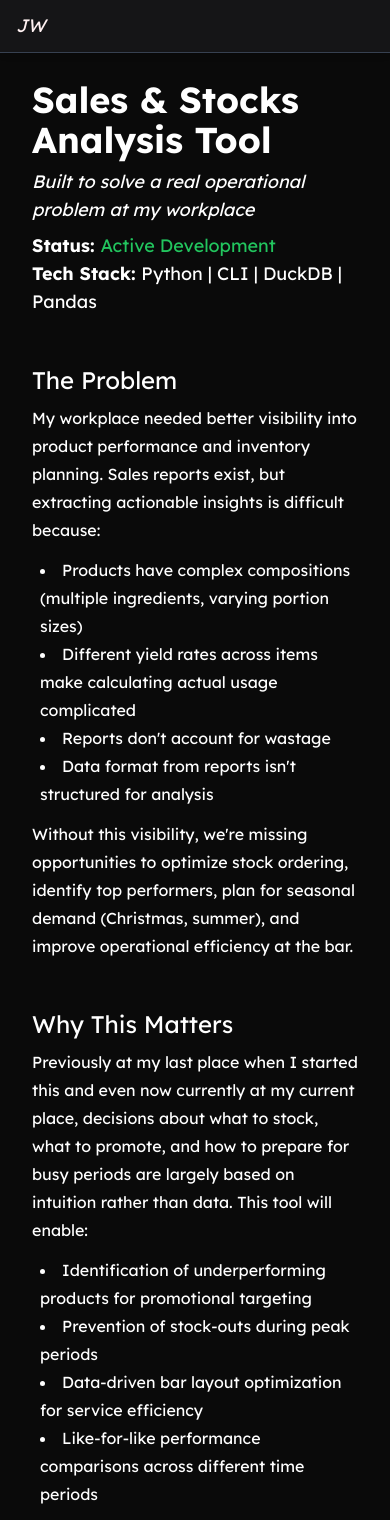
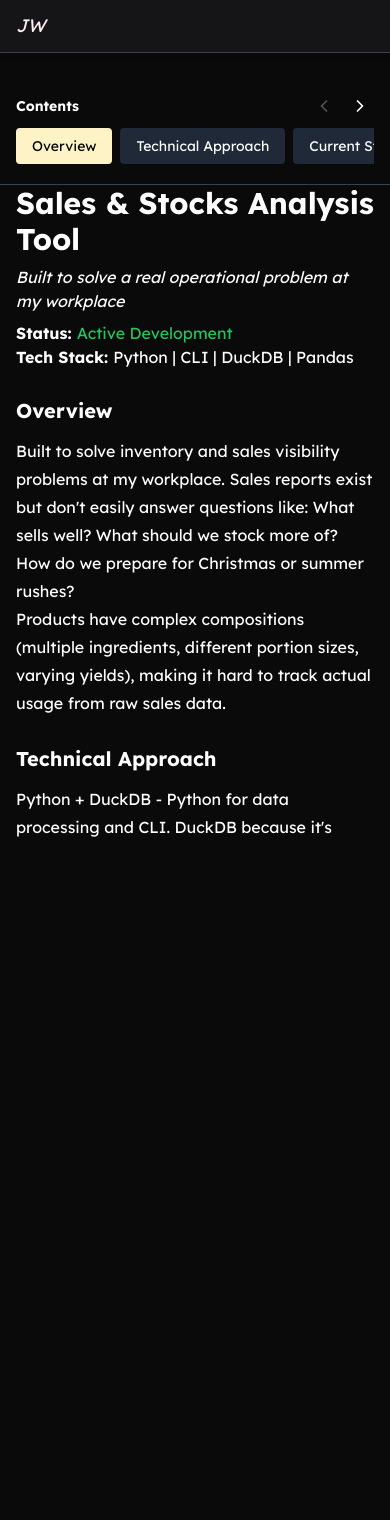
Before and after one commit to WestheadJ/portfolio, a React (Vite) app: page /projects/sales-to-stocks in a window 390 px wide. After the commit the page ends 844 px from the top, so only its background shows below. Built offline with nearby package versions, Linux system fonts and the light colour scheme.

Commit message:
added. contents bar

```diff
--- a/src/components/projects/Sales-To-Stocks.jsx
+++ b/src/components/projects/Sales-To-Stocks.jsx
@@ -1,38 +1,179 @@
-import React from 'react'
+import React, { useState, useEffect, useRef } from 'react'
+import { ChevronLeft, ChevronRight } from 'lucide-react'
 
 export default function Sales_To_Stocks() {
+    const [activeSection, setActiveSection] = useState('overview')
+    const scrollContainerRef = useRef(null)
+    const contentRefs = useRef({})
+
+    const sections = [
+        { id: 'overview', label: 'Overview' },
+        { id: 'technical-approach', label: 'Technical Approach' },
+        { id: 'current-status', label: 'Current Status' },
+        { id: 'what-learned', label: 'What I Have Learned' },
+        { id: 'planned-impact', label: 'Planned Impact' }
+    ]
+
+    useEffect(() => {
+        const handleScroll = () => {
+            const scrollContainer = scrollContainerRef.current
+            if (!scrollContainer) return
+
+            const scrollTop = scrollContainer.scrollTop
+            const scrollHeight = scrollContainer.scrollHeight - scrollContainer.clientHeight
+            const scrollPercent = scrollHeight > 0 ? (scrollTop / scrollHeight) * 100 : 0
+
+            // Divide the page into equal segments based on number of sections
+            const segmentSize = 100 / sections.length
+            const currentSegment = Math.floor(scrollPercent / segmentSize)
+            const sectionIndex = Math.min(currentSegment, sections.length - 1)
+
+            setActiveSection(sections[sectionIndex].id)
+        }
+
+        const scrollContainer = scrollContainerRef.current
+        if (scrollContainer) {
+            handleScroll() // Run once on mount
+            scrollContainer.addEventListener('scroll', handleScroll)
+            return () => scrollContainer.removeEventListener('scroll', handleScroll)
+        }
+    }, [])
+
+    const scrollToSection = (sectionId) => {
+        const section = contentRefs.current[sectionId]
+        const container = scrollContainerRef.current
+        if (section && container) {
+            const offsetTop = section.offsetTop - 100
+            container.scrollTo({ top: offsetTop, behavior: 'smooth' })
+        }
+    }
+
+    const currentIndex = sections.findIndex(s => s.id === activeSection)
+    const canGoPrev = currentIndex > 0
+    const canGoNext = currentIndex < sections.length - 1
+
+    const goToPrev = () => {
+        if (canGoPrev) scrollToSection(sections[currentIndex - 1].id)
+    }
+
+    const goToNext = () => {
+        if (canGoNext) scrollToSection(sections[currentIndex + 1].id)
+    }
+
     return (
-        <div className='pt-20 px-8 text-white flex flex-col w-full justify-center leading-7'>
+        <div className='w-full h-screen pt-20 flex flex-col lg:flex-row text-white overflow-hidden'>
+            {/* Mobile horizontal scrollable nav */}
+            <div className='lg:hidden w-full border-b border-gray-700 px-4 py-3'>
+                <div className='flex items-center justify-between mb-2'>
+                    <h2 className='font-bold text-sm'>Contents</h2>
+                    <div className='flex gap-2'>
+                        <button
+                            onClick={goToPrev}
+                            disabled={!canGoPrev}
+                            className='p-1 hover:bg-gray-700 rounded disabled:opacity-30 disabled:cursor-not-allowed'
+                        >
+                            <ChevronLeft size={20} />
+                        </button>
+                        <button
+                            onClick={goToNext}
+                            disabled={!canGoNext}
+                            className='p-1 hover:bg-gray-700 rounded disabled:opacity-30 disabled:cursor-not-allowed'
+                        >
+                            <ChevronRight size={20} />
+                        </button>
+                    </div>
+                </div>
+                <div className='flex gap-2 overflow-x-auto pb-2 scrollbar-hide'>
+                    {sections.map((section) => (
+                        <button
+                            key={section.id}
+                            onClick={() => scrollToSection(section.id)}
+                            className={`px-4 py-2 rounded whitespace-nowrap text-sm transition-colors ${activeSection === section.id
+                                ? 'bg-amber-100 text-black'
+                                : 'bg-gray-800 hover:bg-gray-700'
+                                }`}
+                        >
+                            {section.label}
+                        </button>
+                    ))}
+                </div>
+            </div>
+
+            {/* Desktop sidebar */}
+            <div className='hidden lg:block w-[20%] h-full overflow-y-auto px-8 border-r border-gray-700'>
+                <h1 className='font-bold text-xl mb-4'>Contents:</h1>
+                <ul className='space-y-2'>
+                    {sections.map((section) => (
+                        <li
+                            key={section.id}
+                            onClick={() => scrollToSection(section.id)}
+                            className={`cursor-pointer transition-colors ${activeSection === section.id
+                                ? 'text-amber-100 font-semibold'
+                                : 'hover:text-amber-100'
+                                }`}
+                        >
+                            {section.label}
+                        </li>
+                    ))}
+                </ul>
+            </div>
+
+            {/* Content area - THIS IS THE KEY CHANGE: added ref={scrollContainerRef} */}
+            <div ref={scrollContainerRef} className='w-full lg:w-[80%] h-full overflow-y-auto px-4 lg:px-8'>
+                <div className='flex-col w-full justify-center leading-7'>
                     <section id='title'>
-                <h1 className='text-4xl font-bold  pb-2'>Sales & Stocks Analysis Tool</h1>
-                <h3 className='text-lg font-thin italic'>Built to solve a real operational problem at my workplace</h3>
+                        <h1 className='text-3xl lg:text-4xl font-bold pb-2'>Sales & Stocks Analysis Tool</h1>
+                        <h3 className='text-base lg:text-lg font-thin italic'>Built to solve a real operational problem at my workplace</h3>
                         <section className='pt-2'>
-                    <h3 className='text-lg'><span className='font-bold'>Status: </span><span className='text-green-500 '>Active Development</span></h3>
-                    <h3 className='text-lg'><span className='font-bold'>Tech Stack: </span><span>Python | CLI | DuckDB | Pandas </span></h3>
+                            <h3 className='text-base lg:text-lg'><span className='font-bold'>Status: </span><span className='text-green-500'>Active Development</span></h3>
+                            <h3 className='text-base lg:text-lg'><span className='font-bold'>Tech Stack: </span><span>Python | CLI | DuckDB | Pandas </span></h3>
                         </section>
                     </section>
-            <section id="the-problem" className='max-w-[71ch]  pt-12 '>
-                <h2 className='text-2xl pb-2'>The Problem</h2>
-                <p>My workplace needed better visibility into product performance and inventory planning. Sales reports exist, but extracting actionable insights is difficult because:</p>
-                <ul className='list-disc list-inside pl-2 py-3'>
-                    <li>Products have complex compositions (multiple ingredients, varying portion sizes)</li>
-                    <li>Different yield rates across items make calculating actual usage complicated</li>
-                    <li>Reports don't account for wastage</li>
-                    <li>Data format from reports isn't structured for analysis</li>
-                </ul>
-                <p>Without this visibility, we're missing opportunities to optimize stock ordering, identify top performers, plan for seasonal demand (Christmas, summer), and improve operational efficiency at the bar.</p>
+                    <br />
+                    <div className='max-w-[72ch]'>
+                        {/* ADDED ref on each section */}
+                        <section ref={el => contentRefs.current['overview'] = el} id='overview'>
+                            <h2 className='text-xl lg:text-2xl font-bold mb-3'>Overview</h2>
+                            <p>Built to solve inventory and sales visibility problems at my workplace. Sales reports exist but don't easily answer questions like: What sells well? What should we stock more of? How do we prepare for Christmas or summer rushes?</p>
+                            <p>Products have complex compositions (multiple ingredients, different portion sizes, varying yields), making it hard to track actual usage from raw sales data.</p>
                         </section>
-            <section id="why-this-matters" className="max-w-[71ch] pt-12">
-                <h2 className='text-2xl pb-2'>Why This Matters</h2>
-                <p>Previously at my last place when I started this and even now currently at my current place, decisions about what to stock, what to promote, and how to prepare for busy periods are largely based on intuition rather than data. This tool will enable:</p>
-                <ul className='list-disc list-inside pl-2 py-3'>
-                    <li>Identification of underperforming products for promotional targeting</li>
-                    <li>Prevention of stock-outs during peak periods</li>
-                    <li>Data-driven bar layout optimization for service efficiency</li>
-                    <li>Like-for-like performance comparisons across different time periods</li>
+                        <br />
+                        <section ref={el => contentRefs.current['technical-approach'] = el} id='technical-approach'>
+                            <h2 className='text-xl lg:text-2xl font-bold mb-3'>Technical Approach</h2>
+                            <p>Python + DuckDB - Python for data processing and CLI. DuckDB because it's embedded, fast for analytics, and handles time-series aggregations efficiently.</p>
+                            <p>Key Challenge: Data Modeling - Started with a schema that looked good on paper but didn't fit the actual report structure. Products have hierarchical relationships (product → ingredients → portions → yields) that my initial design didn't capture properly. Currently refactoring the schema before building analytics features.</p>
+                            <p>Parsing Complexity - Sales reports have inconsistent formatting. Building robust extraction logic to handle edge cases and normalize the data.</p>
+                        </section>
+                        <br />
 
+                        <section ref={el => contentRefs.current['current-status'] = el} id='current-status'>
+                            <h2 className='text-xl lg:text-2xl font-bold mb-3'>Current Status</h2>
+                            <ul className='list-none space-y-2'>
+                                <li>✅ Completed: CLI framework and report import working on old database schema</li>
+                                <li>🔄 Currently Working on: Redesigning database schema for product-ingredient relationships</li>
+                                <li>📋 Next: Analytics queries (top sellers, period comparisons, stock predictions)</li>
                             </ul>
                         </section>
+                        <br />
+
+                        <section ref={el => contentRefs.current['what-learned'] = el} id='what-learned'>
+                            <h2 className='text-xl lg:text-2xl font-bold mb-3'>What I Have Learned So Far</h2>
+                            <p>Should've spent more time understanding the data structure before designing the schema. The refactor is teaching me the value of upfront data exploration. Also learned when columnar databases shine - DuckDB's aggregation performance validates the choice.</p>
+                            <p>Scope creep hit hard when I realized how complex the product relationships were. Focusing now on core features first, wastage tracking later.</p>
+                        </section>
+                        <br />
+                        <section ref={el => contentRefs.current['planned-impact'] = el} id='planned-impact'>
+                            <h2 className='text-xl lg:text-2xl font-bold mb-3'>Planned Impact</h2>
+                            <ul className='list-disc pl-6 space-y-2'>
+                                <li>Identify what to promote and what's underperforming</li>
+                                <li>Prevent stock-outs during peak periods</li>
+                                <li>Enable data-driven decisions instead of gut feel</li>
+                            </ul>
+                        </section>
+                        <div className='h-20'></div>
+                    </div>
+                </div>
+            </div>
         </div>
     )
 }
```
Lines whose indentation alone changed are shown as unchanged.
